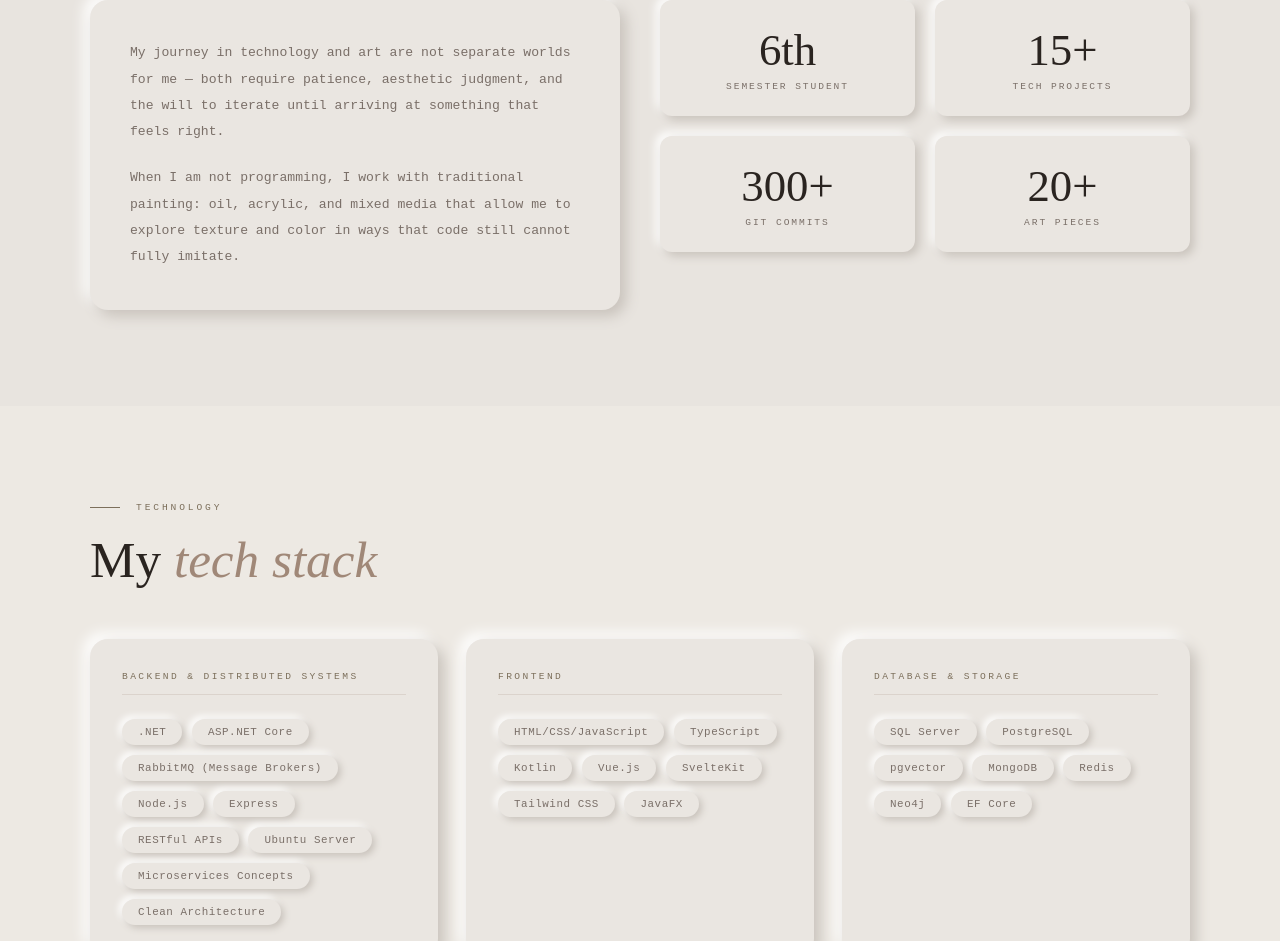
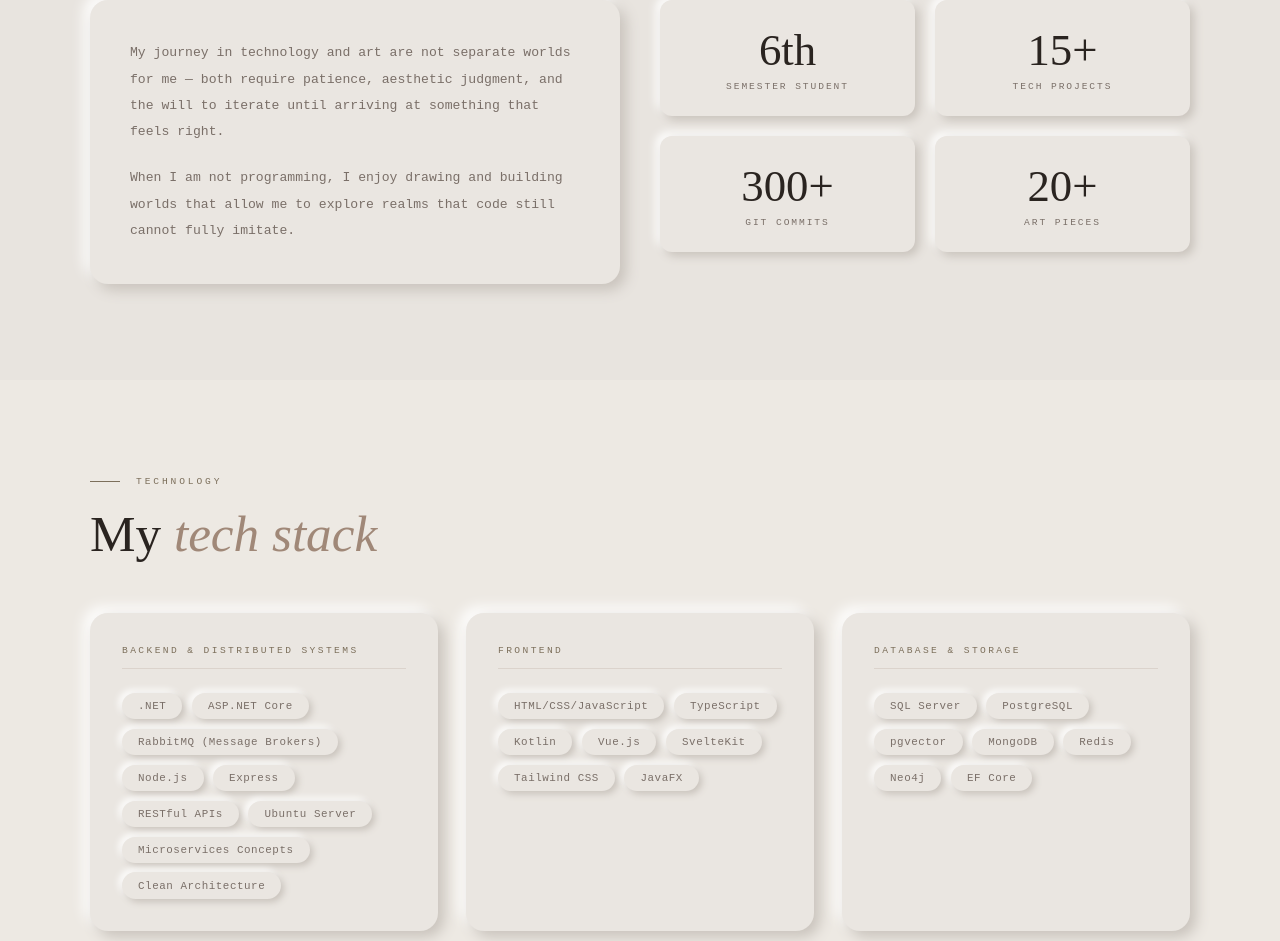
Before and after one commit to SnakeGuitar/SnakeGuitarSpace, a Nuxt app: page / in a window 1280 px wide. Shown: the part 1032-1973 px from the top of the page. Built offline with nearby package versions, Linux system fonts and the light colour scheme.

Commit message:
Update About.vue

```diff
--- a/app/components/sections/About.vue
+++ b/app/components/sections/About.vue
@@ -10,8 +10,8 @@
             patience, aesthetic judgment, and the will to iterate until arriving at something that feels right.
           </p>
           <p>
-            When I am not programming, I work with traditional painting: oil, acrylic, and mixed media
-            that allow me to explore texture and color in ways that code still cannot fully imitate.
+            When I am not programming, I enjoy drawing and building worlds that allow me to explore realms that code
+            still cannot fully imitate.
           </p>
         </div>
 
```
